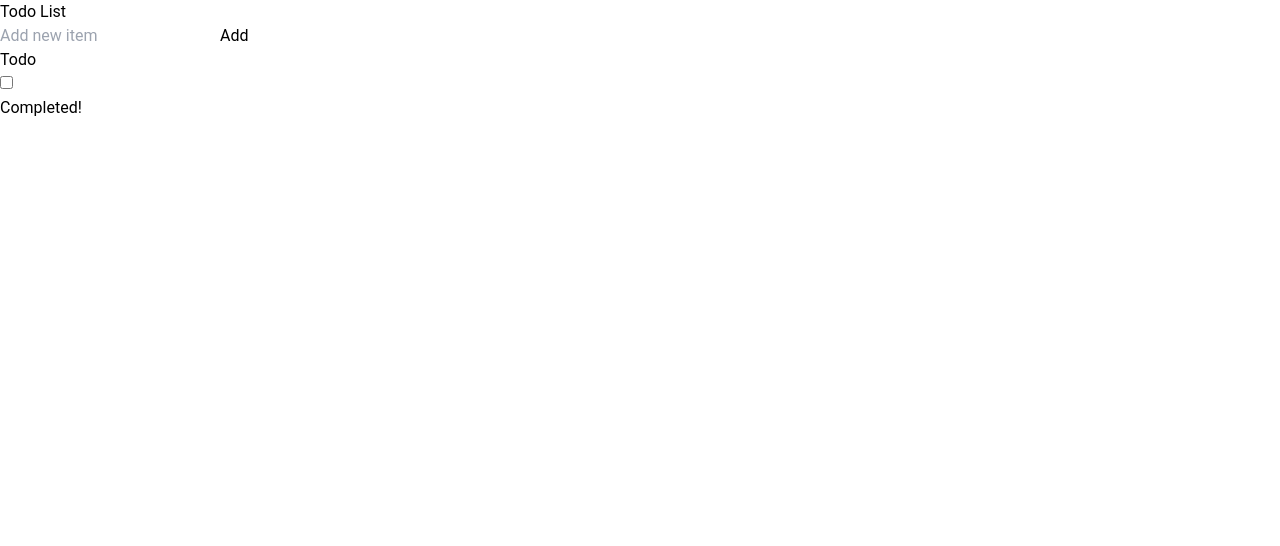
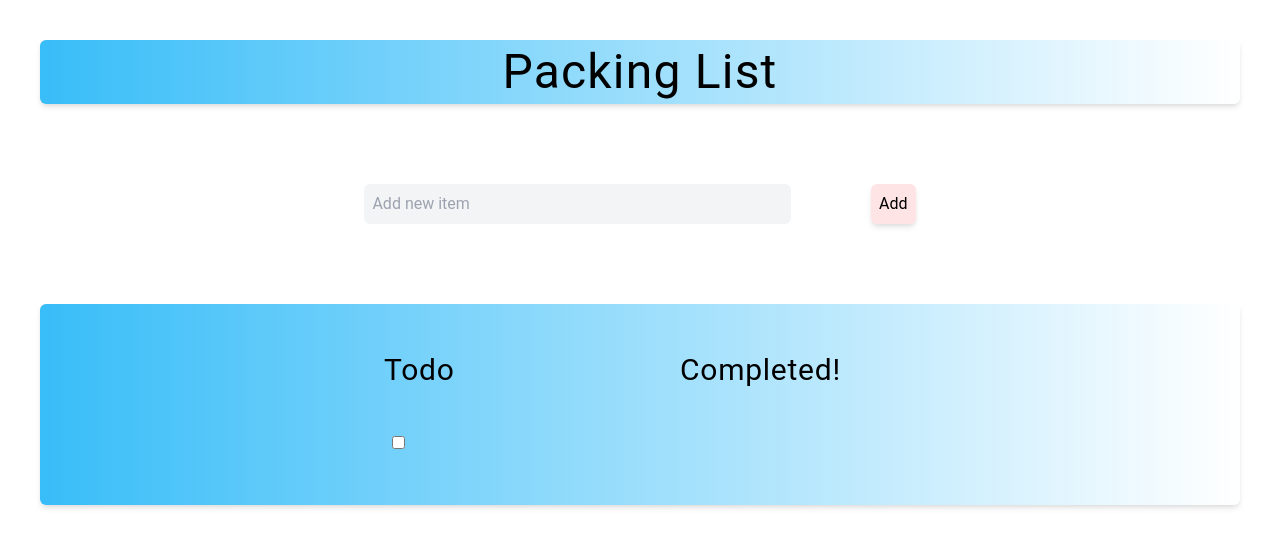
Before and after one commit to hpeterson462/typescript-todo, a React (Create React App) app: page / in a window 1280 px wide. Shown: the top 546 px of the page. Built offline with nearby package versions, Linux system fonts and the light colour scheme.

Commit message:
tw styles

```diff
--- a/src/App.tsx
+++ b/src/App.tsx
@@ -40,8 +40,10 @@ function App() {
     <div>
       <Header />
       <TodoInput addTodo={addTodo} />
-      <TodoList todos={todos} setTodos={setTodos} />
-      <CompletedList todos={todos} />
+      <div className="flex flex-col justify-center m-10 p-2 bg-gradient-to-r from-blue-400 rounded-md shadow-md md:flex-row">
+        <TodoList todos={todos} setTodos={setTodos} />
+        <CompletedList todos={todos} />
+      </div>
     </div>
   );
 }
--- a/src/components/CompletedList.tsx
+++ b/src/components/CompletedList.tsx
@@ -12,13 +12,15 @@ export default function CompletedList({ todos }: CompletedListProps) {
   })
 
   return (
-    <div>
-      <h2>Completed!</h2>
+    <div className="w-3/12">
+      <h2 className="m-10 text-3xl tracking-wide">Completed!</h2>
       <ul>
         {todosCompleted.map((todo) => {
           return (
-            <li key={todo.id}>
-              <input type="checkbox"
+            <li className="m-10 text-xl tracking-wide" key={todo.id}>
+              <input
+                className="m-2"
+                type="checkbox"
                 defaultChecked={todo.isDone}
                 disabled
               />
--- a/src/components/Header.tsx
+++ b/src/components/Header.tsx
@@ -8,7 +8,9 @@ export default function Header({ title = 'Todo List' }: HeaderProps) {
 
   return (
     <header>
-      <h1>Todo List</h1>
+      <h1 className="flex justify-center text-5xl m-10 p-2 tracking-wide bg-gradient-to-r from-blue-400 rounded-md shadow-md">
+        Packing List
+        </h1>
     </header>
   )
 }
--- a/src/components/TodoInput.tsx
+++ b/src/components/TodoInput.tsx
@@ -22,15 +22,16 @@ export default function TodoInput({ addTodo }: TodoInputProps) {
   }
 
   return (
-    <form id="todo-input" onSubmit={handleSubmit}>
+    <form className="flex justify-center" onSubmit={handleSubmit}>
       <input
+        className="m-10 p-2 w-4/12 bg-gray-100 rounded-md focus:ring-2 focus:ring-blue-400"
         type="text"
         name="todo"
         value={todo.description}
         placeholder="Add new item"
         onChange={handleChange}
       />
-      <button type="submit">Add</button>
+      <button className="m-10 p-2 bg-red-100 rounded-md shadow-md transition duration-500 ease hover:bg-red-400 hover:cursor-pointer" type="submit">Add</button>
     </form>
   )
 }
--- a/src/components/TodoList.tsx
+++ b/src/components/TodoList.tsx
@@ -20,13 +20,15 @@ export default function TodoList({ todos, setTodos }: TodoListProps) {
   }
 
   return (
-    <div>
-      <h2>Todo</h2>
+    <div className="w-3/12">
+      <h2 className="m-10 text-3xl tracking-wide">Todo</h2>
       <ul>
         {todosInProgress.map((todo) => {
           return (
-            <li key={todo.id}>
-              <input type="checkbox"
+            <li className="m-10 text-xl  tracking-wide" key={todo.id}>
+              <input
+                className="m-2 focus:ring-2 focus:ring-red-400"
+                type="checkbox"
                 defaultChecked={todo.isDone}
                 onChange={(e) => {
                   updateCheckedItem(todo)
```
Also changed, not shown: tailwind.config.js (+1 -8 lines), 1 other file (tests, documents, lock files or other folders).
